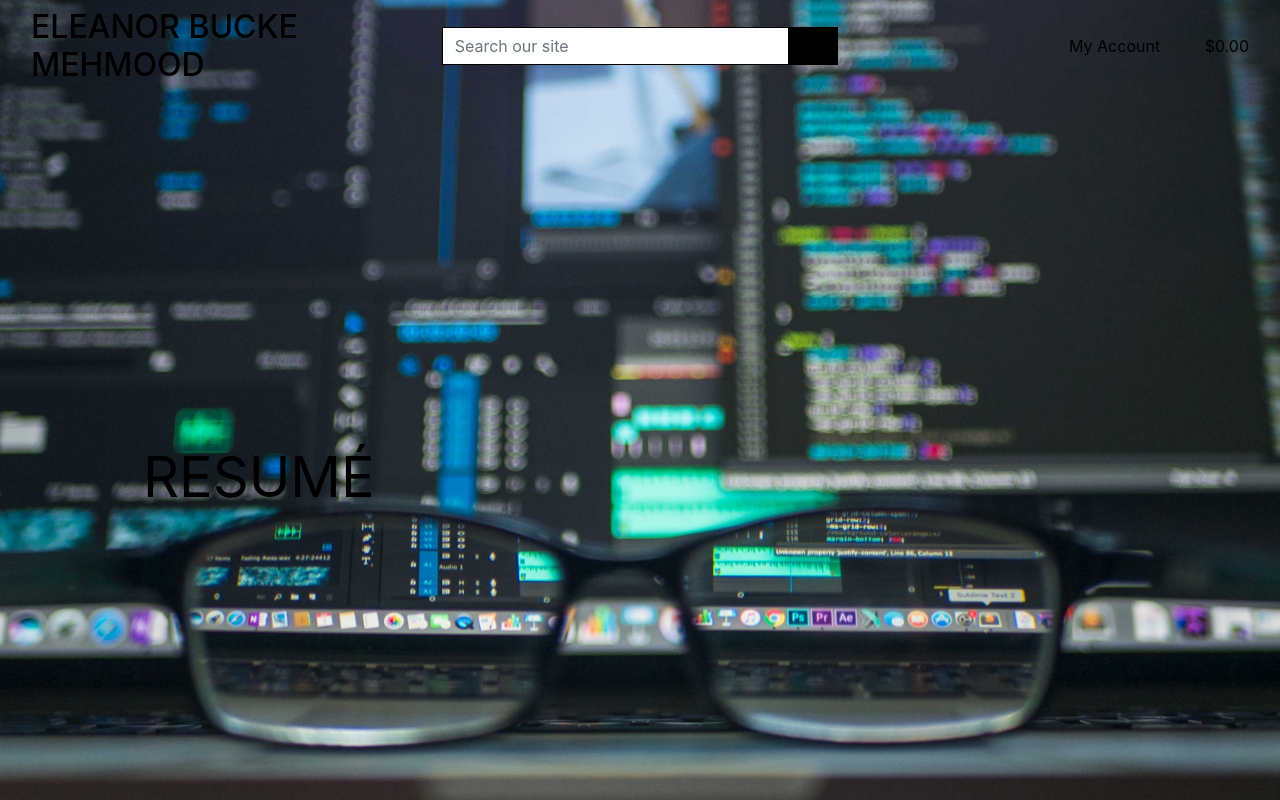
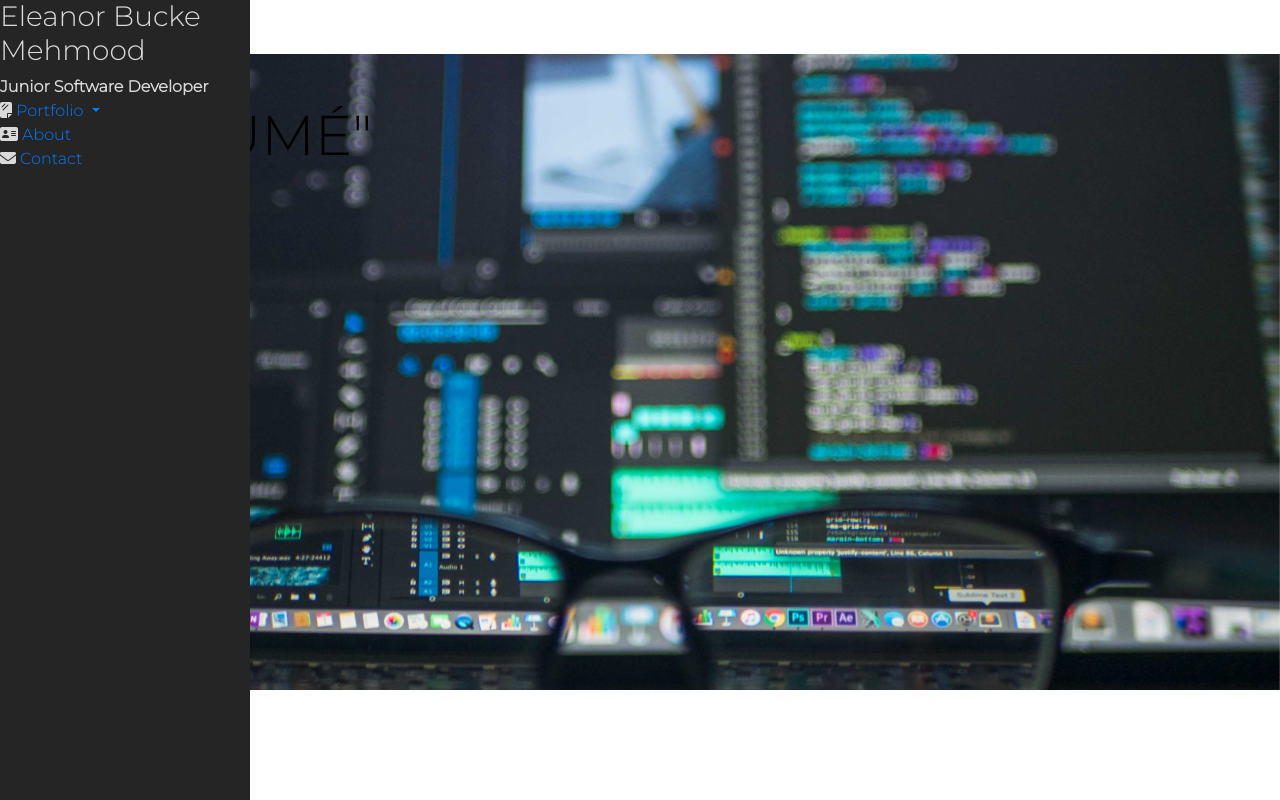
Before and after one commit to eleanorbucke21/resume-public, a Django app: page / in a window 1280 px wide. Run offline with Django 3.2, Linux system fonts and the light colour scheme; some libraries are stand-ins or nearby versions.

Commit message:
Add Navbar

```diff
--- a/home/templates/home/index.html
+++ b/home/templates/home/index.html
@@ -2,23 +2,19 @@
 {% load static %}
 
 {% block page_header %}
-    <div class="container header-container">
-        <div class="row">
-            <div class="col"></div>
-        </div>
-    </div>
 {% endblock %}
 
 {% block content %}
-    <div class="container h-100">
-        <div class="row h-100">
-            <div class="col-7 col-md-6 my-auto">
+   <!-- Main Image Index-->
+<div class="index-img off-canvas-wrapper">
+    <div class="container-fluid container-sm">
+        <div class="row h-75">
+            <div class="col-7 col-md-6 mt-5 site-heading rounded">
                 <h1 class="display-4 logo-font text-black">
-                <strong>
-                    Resumé
-                </strong>
+                    "Resumé"
                 </h1>
             </div>
         </div>
     </div>
+</div>
 {% endblock %}
--- a/static/css/base.css
+++ b/static/css/base.css
@@ -10,32 +10,64 @@
 }
 
 body {
-    background: url('media/pexels-kevin-ku.jpg') no-repeat center center fixed;
-    background-size: cover;
     height: calc(100vh - 164px);
-    font:'Monserrat';
+    color: #000;
+    font-family: 'Montserrat';
+    overflow-y: scroll;
 }
+
+/* COLORS */
 
 .color-black {
     color: #000000;
 }
 
 .color-dark-gray {
-    color: #535453;
+    color: #252525;
 }
 
-.color-red {
-    color: #F80A0A;
+.color-beige {
+    color: #a69585;
 }
 
-.color-yellow {
-    color: #FFC861;
+.color-white {
+    color: #f4f4f4;
 }
 
 .color-gray-white {
-    color: #F2F2F2;
+    color: #DADADA;
 }
 
+/* index page */
+
+.index-img {
+    background: url('/media/pexels-kevin-ku.jpg') no-repeat center center fixed;
+    background-size: cover;
+    height: 100%;
+}
+
+.off-canvas-wrapper {
+    backface-visibility: hidden;
+    position: relative;
+    width: 100%;
+}
+
+.wrapper {
+    display: flex;
+    width: 100%;
+}
+
+#sidebar {
+    width: 250px;
+    position: fixed;
+    top: 0;
+    left: 0;
+    height: 100vh;
+    z-index: 999;
+    background: #252525;
+    color: #DADADA;
+    transition: all 0.3s;
+}
 
 /* from Bulma */
 .icon {
--- a/templates/base.html
+++ b/templates/base.html
@@ -2,6 +2,7 @@
 
 <!doctype html>
 <html lang="en">
+
 <head>
 
     {% block meta %}
@@ -13,18 +14,39 @@
     {% endblock %}
 
     {% block corecss %}
-        <link rel="stylesheet" href="https://stackpath.bootstrapcdn.com/bootstrap/4.4.1/css/bootstrap.min.css" integrity="sha384-Vkoo8x4CGsO3+Hhxv8T/Q5PaXtkKtu6ug5TOeNV6gBiFeWPGFN9MuhOf23Q9Ifjh" crossorigin="anonymous">
+    <link rel="stylesheet" href="https://stackpath.bootstrapcdn.com/bootstrap/4.4.1/css/bootstrap.min.css"
+        integrity="sha384-Vkoo8x4CGsO3+Hhxv8T/Q5PaXtkKtu6ug5TOeNV6gBiFeWPGFN9MuhOf23Q9Ifjh" crossorigin="anonymous">
     {% endblock %}
 
     {% block extra_css %}
-    <link rel="stylesheet" href="https://stackpath.bootstrapcdn.com/bootstrap/4.4.1/css/bootstrap.min.css" integrity="sha384-Vkoo8x4CGsO3+Hhxv8T/Q5PaXtkKtu6ug5TOeNV6gBiFeWPGFN9MuhOf23Q9Ifjh" crossorigin="anonymous">
+    <link rel="stylesheet" href="https://stackpath.bootstrapcdn.com/bootstrap/4.4.1/css/bootstrap.min.css"
+        integrity="sha384-Vkoo8x4CGsO3+Hhxv8T/Q5PaXtkKtu6ug5TOeNV6gBiFeWPGFN9MuhOf23Q9Ifjh" crossorigin="anonymous">
     <link rel="stylesheet" href="{% static 'css/base.css' %}">
+    <!-- Scrollbar Custom CSS -->
+    <link rel="stylesheet" href="style2.css">
+    <link rel="stylesheet"
+        href="https://cdnjs.cloudflare.com/ajax/libs/malihu-custom-scrollbar-plugin/3.1.5/jquery.mCustomScrollbar.min.css">
     {% endblock %}
 
     {% block corejs %}
-        <script src="https://code.jquery.com/jquery-3.4.1.slim.min.js" integrity="sha384-J6qa4849blE2+poT4WnyKhv5vZF5SrPo0iEjwBvKU7imGFAV0wwj1yYfoRSJoZ+n" crossorigin="anonymous"></script>
-        <script src="https://cdn.jsdelivr.net/npm/popper.js@1.16.0/dist/umd/popper.min.js" integrity="sha384-Q6E9RHvbIyZFJoft+2mJbHaEWldlvI9IOYy5n3zV9zzTtmI3UksdQRVvoxMfooAo" crossorigin="anonymous"></script>
-        <script src="https://stackpath.bootstrapcdn.com/bootstrap/4.4.1/js/bootstrap.min.js" integrity="sha384-wfSDF2E50Y2D1uUdj0O3uMBJnjuUD4Ih7YwaYd1iqfktj0Uod8GCExl3Og8ifwB6" crossorigin="anonymous"></script>
+    <!-- jQuery CDN - Slim version (=without AJAX) -->
+    <script src="https://code.jquery.com/jquery-3.4.1.slim.min.js"
+        integrity="sha384-J6qa4849blE2+poT4WnyKhv5vZF5SrPo0iEjwBvKU7imGFAV0wwj1yYfoRSJoZ+n" crossorigin="anonymous">
+    </script>
+    <!-- Popper.JS -->
+    <script src="https://cdn.jsdelivr.net/npm/popper.js@1.16.0/dist/umd/popper.min.js"
+        integrity="sha384-Q6E9RHvbIyZFJoft+2mJbHaEWldlvI9IOYy5n3zV9zzTtmI3UksdQRVvoxMfooAo" crossorigin="anonymous">
+    </script>
+    <!-- Bootstrap JS -->
+    <script src="https://stackpath.bootstrapcdn.com/bootstrap/4.4.1/js/bootstrap.min.js"
+        integrity="sha384-wfSDF2E50Y2D1uUdj0O3uMBJnjuUD4Ih7YwaYd1iqfktj0Uod8GCExl3Og8ifwB6" crossorigin="anonymous">
+    </script>
+    <!-- jQuery Custom Scroller CDN -->
+    <script
+        src="https://cdnjs.cloudflare.com/ajax/libs/malihu-custom-scrollbar-plugin/3.1.5/jquery.mCustomScrollbar.concat.min.js">
+    </script>
+    <!-- FONT AWESOME-->
+    <script src="https://kit.fontawesome.com/8084e45a7c.js" crossorigin="anonymous"></script>
     {% endblock %}
 
     {% block extra_js %}
@@ -32,68 +54,10 @@
 
     <title>Resumé{% block extra_title %}{% endblock %}</title>
 </head>
+
 <body>
-    <header class="container-fluid fixed-top">
-        <div class="row">
-            <div class="col-12 col-lg-4 my-auto py-1 py-lg-0 text-center text-lg-left">
-                <a href="{% url 'home' %}" class="nav-link main-logo-link">
-                    <h2 class="logo-font text-black my-0">Eleanor Bucke Mehmood</h2>
-                </a>
-            </div>
-            <div class="col-12 col-lg-4 my-auto py-1 py-lg-0">
-                <form method="GET" action="">
-                    <div class="input-group w-100">
-                        <input class="form-control border border-black rounded-0" type="text" name="q" placeholder="Search our site">
-                        <div class="input-group-append">
-                            <button class="form-control btn btn-black border border-black rounded-0" type="submit">
-                                <span class="icon">
-                                    <i class="fas fa-search"></i>
-                                </span>
-                            </button>
-                        </div>
-                    </div>
-                </form>
-            </div>
-            <div class="col-12 col-lg-4 my-auto py-1 py-lg-0">
-                <ul class="list-inline list-unstyled text-center text-lg-right my-0">
-                    <li class="list-inline-item dropdown">
-                        <a class="text-black nav-link" href="#" id="user-options" data-toggle="dropdown" aria-haspopup="true" aria-expanded="false">
-                            <div class="text-center">
-                                <div><i class="fas fa-user fa-lg"></i></div>
-                                <p class="my-0">My Account</p>
-                            </div>
-                        </a>
-                        <div class="dropdown-menu border-0" aria-labelledby="user-options">
-                            {% if request.user.is_authenticated %}
-                                {% if request.user.is_superuser %}
-                                    <a href="" class="dropdown-item">Product Management</a>
-                                {% endif %}
-                                <a href="" class="dropdown-item">My Profile</a>
-                                <a href="{% url 'account_logout' %}" class="dropdown-item">Logout</a>
-                            {% else %}
-                                <a href="{% url 'account_signup' %}" class="dropdown-item">Register</a>
-                                <a href="{% url 'account_login' %}" class="dropdown-item">Login</a>
-                            {% endif %}
-                        </div>
-                    </li>
-                    <li class="list-inline-item">
-                        <a class="{% if grand_total %}text-info font-weight-bold{% else %}text-black{% endif %} nav-link" href="">
-                            <div class="text-center">
-                                <div><i class="fas fa-shopping-bag fa-lg"></i></div>
-                                <p class="my-0">
-                                    {% if grand_total %}
-                                        ${{ grand_total|floatformat:2 }}
-                                    {% else %}
-                                        $0.00
-                                    {% endif %}
-                                </p>
-                            </div>
-                        </a>
-                    </li>
-                </ul>
-            </div>
-        </div>
-    </header>
+    <!-- Header -->
+    {% include 'includes/navbar.html' %}
 
     {% if messages %}
     <div class="message-container"></div>
@@ -105,9 +69,43 @@
     {% block content %}
     {% endblock %}
 
+    <!-- Javascript -->
+
+
     {% block postloadjs %}
+    <script type="text/javascript">
+        $(document).ready(function () {
+
+            $("#sidebar").mCustomScrollbar({
+                theme: "minimal"
+            });
+
+            $('#sidebarCollapse').on('click', function () {
+                $('#sidebar').toggleClass('active');
+            });
+
+        });
+        $(document).ready(function () {
+
+            $("#sidebar").mCustomScrollbar({
+                theme: "minimal"
+            });
+
+            $('#sidebarCollapse').on('click', function () {
+                // open or close navbar
+                $('#sidebar').toggleClass('active');
+                // close dropdowns
+                $('.collapse.in').toggleClass('in');
+                // and also adjust aria-expanded attributes we use for the open/closed arrows
+                // in our CSS
+                $('a[aria-expanded=true]').attr('aria-expanded', 'false');
+            });
+
+        });
+    </script>
     {% endblock %}
 
 
 </body>
+
 </html>
--- /dev/null
+++ b/templates/includes/navbar.html
@@ -0,0 +1,63 @@
+<div class="wrapper">
+    <!-- Sidebar  -->
+    <nav id="sidebar">
+        <div class="sidebar-header">
+            <h3>Eleanor Bucke Mehmood</h3>
+            <strong>Junior Software Developer</strong>
+        </div>
+
+        <ul class="list-unstyled components">
+            <li class="active">
+                <a href="#homeSubmenu" data-toggle="collapse" aria-expanded="false" class="dropdown-toggle">
+                    <i class="fa-solid fa-sheet-plastic" style="color: #DADADA;"></i>
+                    Portfolio
+                </a>
+                <ul class="collapse list-unstyled" id="homeSubmenu">
+                    <li>
+                        <a href="#">Project 1</a>
+                    </li>
+                    <li>
+                        <a href="#">Project 2</a>
+                    </li>
+                    <li>
+                        <a href="#">Project 3</a>
+                    </li>
+                    <li>
+                        <a href="#">Project 4</a>
+                    </li>
+                    <li>
+                        <a href="#">Project 5</a>
+                    </li>
+                </ul>
+            </li>
+            <li>
+                <a href="#">
+                    <i class="fa-solid fa-address-card" style="color: #DADADA;"></i>
+                    About
+                </a>
+
+            </li>
+            <li>
+                <a href="#">
+                    <i class="fa-solid fa-envelope fa-shake" style="color: #DADADA;"></i>
+                    Contact
+                </a>
+            </li>
+        </ul>
+
+    </nav>
+
+    <!-- Page Content  -->
+    <div id="content">
+
+        <nav class="navbar navbar-expand-lg navbar-light bg-light">
+            <div class="container-fluid">
+
+                <button type="button" id="sidebarCollapse" class="btn btn-info">
+                    <i class="fas fa-align-left"></i>
+                    <span>Toggle Sidebar</span>
+                </button>
+            </div>
+        </nav>
+    </div>
+</div>
```
Lines whose indentation alone changed are shown as unchanged.
